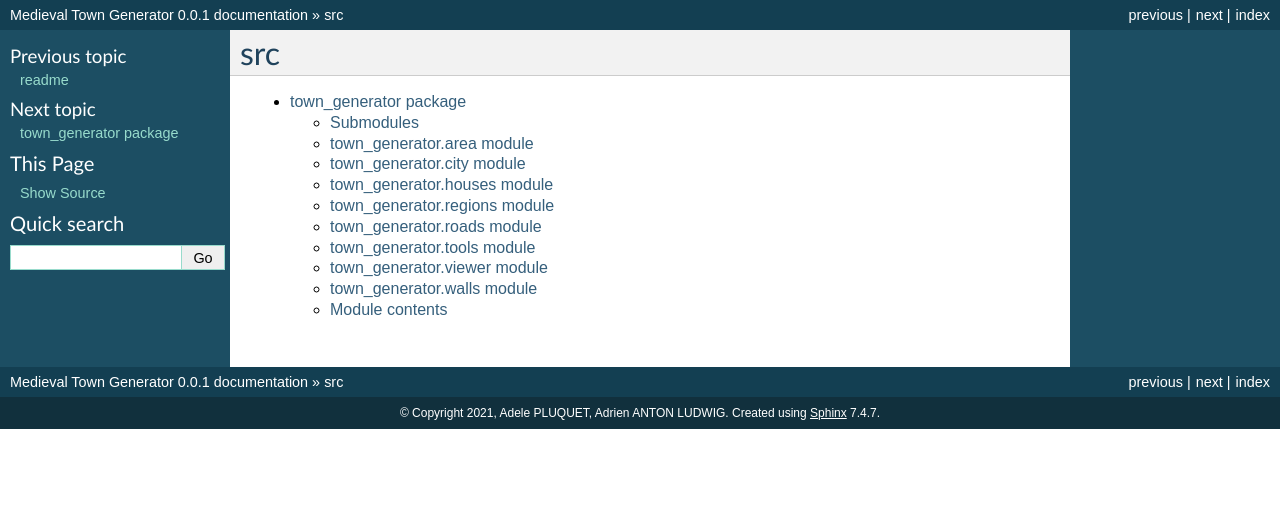
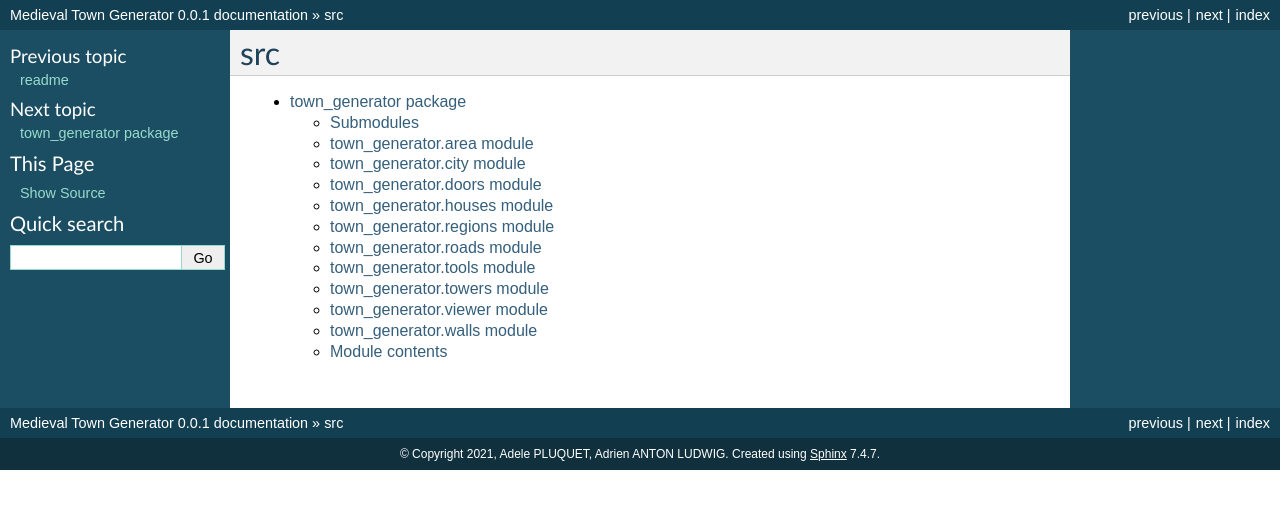
Before and after one commit to Adrien-ANTON-LUDWIG/Medieval-town-map-generator, a Sphinx documentation site: the page built from docs/source/modules.rst, in a window 1280 px wide. Shown: the top 509 px of the page. Built offline with Sphinx 7.4.7, drawn with Linux system fonts in a browser that asks for light colours.

Commit message:
[UPDATE] doc

```diff
--- a/docs/source/town_generator.rst
+++ b/docs/source/town_generator.rst
@@ -16,6 +16,14 @@ town\_generator.city module
 ---------------------------
 
 .. automodule:: town_generator.city
+   :members:
+   :undoc-members:
+   :show-inheritance:
+
+town\_generator.doors module
+----------------------------
+
+.. automodule:: town_generator.doors
    :members:
    :undoc-members:
    :show-inheritance:
@@ -52,6 +60,14 @@ town\_generator.tools module
    :undoc-members:
    :show-inheritance:
 
+town\_generator.towers module
+-----------------------------
+
+.. automodule:: town_generator.towers
+   :members:
+   :undoc-members:
+   :show-inheritance:
+
 town\_generator.viewer module
 -----------------------------
 
```
